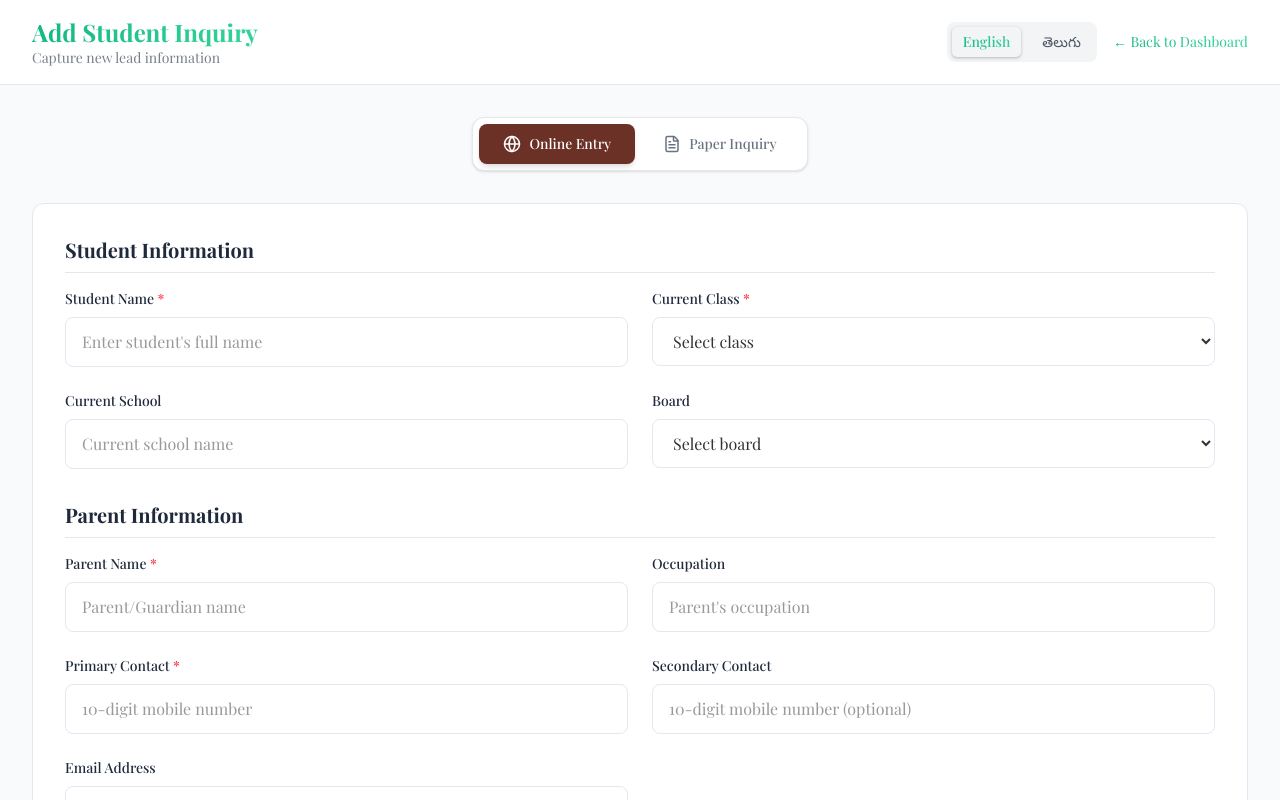
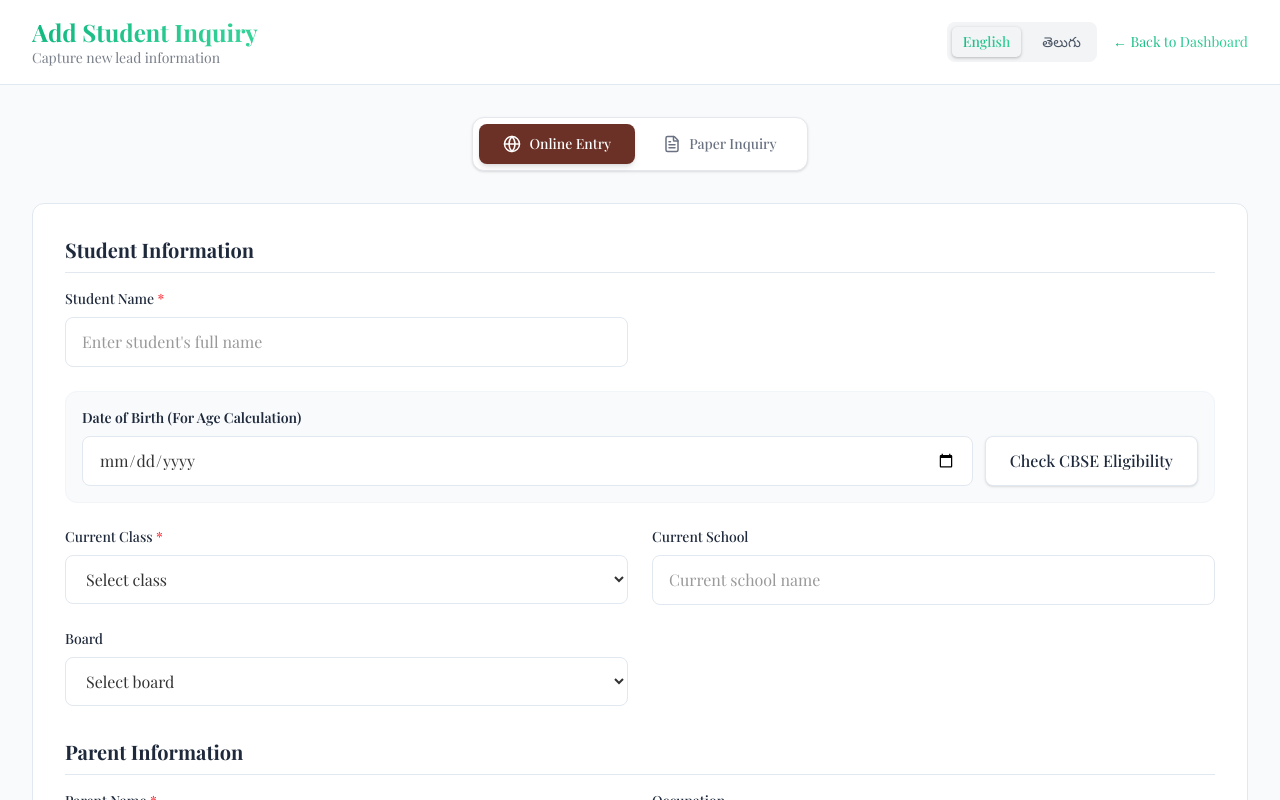
Before and after one commit to RajuThoutu/anushtan, a Next.js app in the folder apps/admin/: page /students/add in a window 1280 px wide. Shown: the top 800 px of the page. Built offline with nearby package versions, Linux system fonts and the light colour scheme; no server answers; a web font is replaced by a local one.

Commit message:
feat(admin): add CBSE Age Eligibility Calculator to traditional add student form

```diff
--- a/apps/admin/app/students/add/page.tsx
+++ b/apps/admin/app/students/add/page.tsx
@@ -17,6 +17,8 @@ const translations = {
         studentInfo: 'Student Information',
         studentName: 'Student Name',
         studentNamePlaceholder: "Enter student's full name",
+        dateOfBirth: 'Date of Birth (For Age Calculation)',
+        checkAge: 'Check CBSE Eligibility',
         currentClass: 'Current Class',
         selectClass: 'Select class',
         currentSchool: 'Current School',
@@ -118,6 +120,8 @@ const translations = {
         studentInfo: 'విద్యార్థి సమాచారం',
         studentName: 'విద్యార్థి పేరు',
         studentNamePlaceholder: 'విద్యార్థి పూర్తి పేరు నమోదు చేయండి',
+        dateOfBirth: 'పుట్టిన తేదీ (వయస్సు లెక్కించడానికి)',
+        checkAge: 'CBSE అర్హతను తనిఖీ చేయండి',
         currentClass: 'ప్రస్తుత తరగతి',
         selectClass: 'తరగతిని ఎంచుకోండి',
         currentSchool: 'ప్రస్తుత పాఠశాల',
@@ -219,7 +223,54 @@ export default function AddStudentPage() {
     const [success, setSuccess] = useState(false)
     const [language, setLanguage] = useState<'en' | 'te'>('en')
 
+    const [dob, setDob] = useState('')
+    const [eligibilityMessage, setEligibilityMessage] = useState<{ text: string; type: 'success' | 'error' | 'info' } | null>(null)
+
     const t = translations[language]
+
+    const checkEligibility = () => {
+        if (!dob) {
+            setEligibilityMessage({ text: 'Please enter a Date of Birth first.', type: 'error' });
+            return;
+        }
+
+        const birthDate = new Date(dob);
+        const cutoffDate = new Date('2026-04-01');
+
+        let ageInMilliseconds = cutoffDate.getTime() - birthDate.getTime();
+        let ageInYears = ageInMilliseconds / (1000 * 60 * 60 * 24 * 365.25);
+
+        if (ageInYears < 3) {
+            setEligibilityMessage({ text: `Age ${ageInYears.toFixed(1)} yrs as of Apr 1, 2026. Too young for Nursery (Requires 3+).`, type: 'error' });
+            setFormData(prev => ({ ...prev, currentClass: '' }));
+            return;
+        }
+
+        let eligibleGrade = '';
+        if (ageInYears >= 3 && ageInYears < 4) eligibleGrade = 'Nursery';
+        else if (ageInYears >= 4 && ageInYears < 5) eligibleGrade = 'LKG';
+        else if (ageInYears >= 5 && ageInYears < 6) eligibleGrade = 'UKG';
+        else if (ageInYears >= 6 && ageInYears < 7) eligibleGrade = '1st Grade';
+        else if (ageInYears >= 7 && ageInYears < 8) eligibleGrade = '2nd Grade';
+        else if (ageInYears >= 8 && ageInYears < 9) eligibleGrade = '3rd Grade';
+        else if (ageInYears >= 9 && ageInYears < 10) eligibleGrade = '4th Grade';
+        else if (ageInYears >= 10 && ageInYears < 11) eligibleGrade = '5th Grade';
+        else if (ageInYears >= 11 && ageInYears < 12) eligibleGrade = '6th Grade';
+        else if (ageInYears >= 12 && ageInYears < 13) eligibleGrade = '7th Grade';
+        else if (ageInYears >= 13 && ageInYears < 14) eligibleGrade = '8th Grade';
+        else if (ageInYears >= 14 && ageInYears < 15) eligibleGrade = '9th Grade';
+        else if (ageInYears >= 15 && ageInYears < 16) eligibleGrade = '10th Grade';
+        else {
+            setEligibilityMessage({ text: `Age ${ageInYears.toFixed(1)} yrs as of Apr 1, 2026. Please verify higher classes manually.`, type: 'info' });
+            return;
+        }
+
+        setFormData(prev => ({ ...prev, currentClass: eligibleGrade }));
+        setEligibilityMessage({
+            text: `✅ Eligible for ${eligibleGrade} (Age: ${ageInYears.toFixed(1)} yrs as of April 1, 2026).`,
+            type: 'success'
+        });
+    };
 
     const [formData, setFormData] = useState({
         // Student Information
@@ -600,6 +651,35 @@ export default function AddStudentPage() {
                                         className="w-full px-4 py-3 border border-admin-border rounded-lg focus:outline-none focus:ring-2 focus:ring-admin-blue"
                                         placeholder={t.studentNamePlaceholder}
                                     />
+                                </div>
+
+                                <div className="md:col-span-2 bg-slate-50 p-4 rounded-xl border border-slate-100">
+                                    <label className="block text-sm font-semibold text-admin-text mb-2">
+                                        {t.dateOfBirth}
+                                    </label>
+                                    <div className="flex gap-3">
+                                        <input
+                                            type="date"
+                                            value={dob}
+                                            onChange={e => setDob(e.target.value)}
+                                            className="flex-1 px-4 py-3 border border-admin-border rounded-lg focus:outline-none focus:ring-2 focus:ring-admin-blue bg-white"
+                                        />
+                                        <button
+                                            type="button"
+                                            onClick={checkEligibility}
+                                            className="px-6 py-3 bg-white border border-admin-border text-admin-text font-medium rounded-lg shadow-sm hover:bg-gray-50 transition-colors"
+                                        >
+                                            {t.checkAge}
+                                        </button>
+                                    </div>
+                                    {eligibilityMessage && (
+                                        <p className={`text-sm mt-3 font-medium ${eligibilityMessage.type === 'success' ? 'text-green-700' :
+                                            eligibilityMessage.type === 'error' ? 'text-red-600' :
+                                                'text-blue-700'
+                                            }`}>
+                                            {eligibilityMessage.text}
+                                        </p>
+                                    )}
                                 </div>
 
                                 <div>
```
